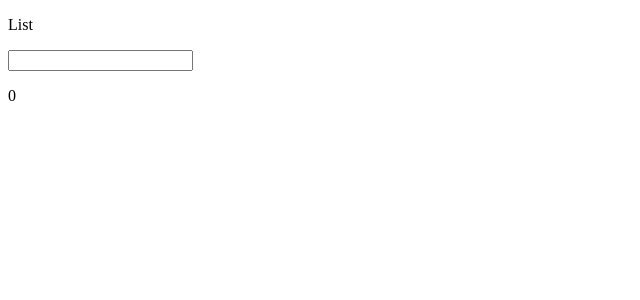
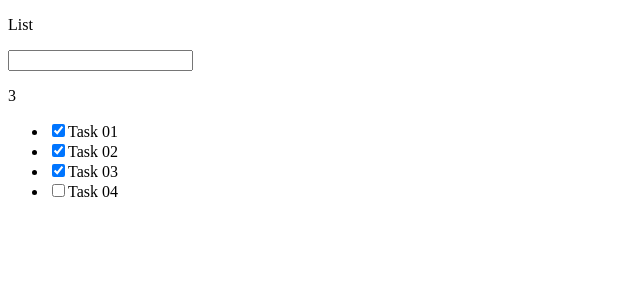
Before and after one commit to wellytonmrs/React, a React (Create React App) app: page /dashboard in a window 1280 px wide. Shown: the top 300 px of the page, without its empty margins (0-640 px from the left). Built offline with nearby package versions, Linux system fonts and the light colour scheme; data requests are answered from the project's data file.

Commit message:
feat-16: adding method POST and UPDATE to the dashboard task

```diff
--- a/mock/db.json
+++ b/mock/db.json
@@ -3,17 +3,22 @@
     {
       "id": 1,
       "title": "Task 01",
-      "isCompleted": false
+      "isCompleted": true
     },
     {
       "id": 2,
-      "title": "Class",
-      "isCompleted": false
+      "title": "Task 02",
+      "isCompleted": true
     },
     {
-      "title": "shop",
-      "completed": false,
+      "title": "Task 03",
+      "isCompleted": true,
       "id": 3
+    },
+    {
+      "title": "Task 04",
+      "isCompleted": false,
+      "id": 4
     }
   ]
 }
--- a/src/app/pages/dashboard/Dashboard.tsx
+++ b/src/app/pages/dashboard/Dashboard.tsx
@@ -1,65 +1,83 @@
-import { useCallback, useState } from "react";
+import { useCallback, useEffect, useState } from "react";
+import { ITaskItem, TarefaService } from "../../shared/services/api/tasks/TasksService";
+import { ApiException } from "../../shared/services/api/ApiException";
 
-interface ITaskItens {
-    id: number;
-    title: string;
-    isCompleted: boolean;
-}
 
 export const Dashboard = () => {
+    const [list, setList] = useState<ITaskItem[]>([]);
 
-    const [list, setList] = useState<ITaskItens[]>([]);
+    useEffect(() => {
+        TarefaService.getAll()
+            .then((result) => {
+                if (result instanceof ApiException) {
+                    alert(result.message);
+                } else {
+                    setList(result);
+                }
+            });
+    }, []);
 
-    const handleInputKeyDown: React.KeyboardEventHandler<HTMLInputElement> =
-        useCallback((e) => {
+    const handleInputKeyDown: React.KeyboardEventHandler<HTMLInputElement> = useCallback((e) => {
+        if (e.key === 'Enter') {
+            if (e.currentTarget.value.trim().length === 0) return;
 
-            if (e.key === 'Enter') {
-                if (e.currentTarget.value.trim().length === 0) return;
+            const value = e.currentTarget.value;
 
-                const value = e.currentTarget.value;
-                e.currentTarget.value = '';
+            e.currentTarget.value = '';
 
-                setList((oldList) => {
+            if (list.some((listItem) => listItem.title === value)) return;
 
-                    if (oldList.some((ListItem) => ListItem.title === value)) return oldList;
+            TarefaService.create({ title: value, isCompleted: false })
+                .then((result) => {
+                    if (result instanceof ApiException) {
+                        alert(result.message);
+                    } else {
+                        setList((oldList) => [...oldList, result]);
+                    }
+                });
+        }
+    }, [list]);
 
-                    return [...oldList, { id: oldList.length, title: value, isCompleted: false }];
-                });
-            }
-        }, []);
+    const handleToggleComplete = useCallback((id: number) => {
+
+        const taskToUpdate = list.find((task) => task.id === id);
+
+        if (!taskToUpdate) return;
+
+        TarefaService.updateById(id,
+            { ...taskToUpdate, isCompleted: !taskToUpdate.isCompleted })
+            .then((result) => {
+                if (result instanceof ApiException) {
+                    alert(result.message);
+                } else {
+                    setList(oldList => {
+                        return oldList.map(oldListItem => {
+                            const newIsCompleted = oldListItem.id === id ? !oldListItem.isCompleted : oldListItem.isCompleted;
+
+                            return { ...oldListItem, isCompleted: newIsCompleted, }
+                        });
+                    });
+                }
+            });
+    }, [list]);
 
     return (
         <div>
             <p>List</p>
-
             <input onKeyDown={handleInputKeyDown} />
-
             <p>{list.filter((listItem) => listItem.isCompleted).length}</p>
-
             <ul>
                 {list.map((ListItem) => {
                     return <li key={ListItem.id}>
                         <input
                             type="checkbox"
                             checked={ListItem.isCompleted}
-                            onChange={() => {
-                                setList(oldList => {
-                                    return oldList.map(oldListItem => {
-                                        const newIsSelected = oldListItem.title === ListItem.title
-                                            ? !oldListItem.isCompleted
-                                            : oldListItem.isCompleted;
-
-                                        return { ...oldListItem, isCompleted: newIsSelected, };
-                                    });
-                                });
-                            }} />
-
+                            onChange={() => handleToggleComplete(ListItem.id)}
+                        />
                         {ListItem.title}
                     </li>
                 })}
             </ul>
-
-
         </div>
     );
 }
--- a/src/app/shared/services/api/tasks/TasksService.ts
+++ b/src/app/shared/services/api/tasks/TasksService.ts
@@ -1,7 +1,7 @@
 import { API } from "../ApiConfig";
 import { ApiException } from "../ApiException";
 
-interface ITaskItem {
+export interface ITaskItem {
     id: number;
     title: string;
     isCompleted: boolean;
@@ -24,7 +24,7 @@ const getById = async (id: number): Promise<ITaskItem | ApiException> => {
     }
 
 };
-const create = async (dataToCreate: Omit<ITaskItem, `id`>): Promise<ITaskItem[] | ApiException> => {
+const create = async (dataToCreate: Omit<ITaskItem, `id`>): Promise<ITaskItem | ApiException> => {
     try {
         const { data } = await API().post<any>('/tasks', dataToCreate);
         return data;
@@ -33,9 +33,9 @@ const create = async (dataToCreate: Omit<ITaskItem, `id`>): Promise<ITaskItem[]
     }
 
 };
-const updateById = async (id: number, dataToUpdate: ITaskItem): Promise<ITaskItem[] | ApiException> => {
+const updateById = async (id: number, dataToUpdate: ITaskItem): Promise<ITaskItem | ApiException> => {
     try {
-        const { data } = await API().put<any>(`/tasks${id}`, dataToUpdate);
+        const { data } = await API().put<any>(`/tasks/${id}`, dataToUpdate);
         return data;
     } catch (error: any) {
         return new ApiException(error.message || 'Erro ao atualizar o registro.');
```
